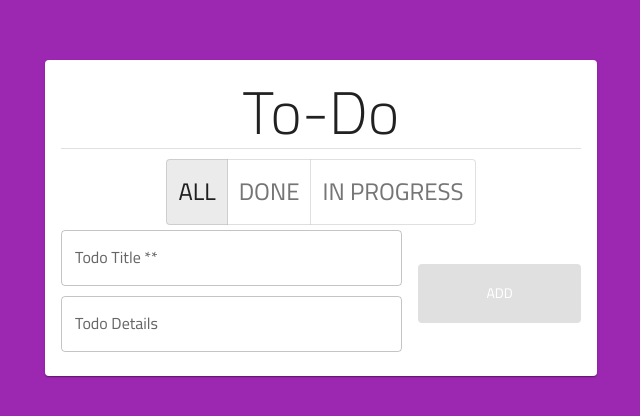
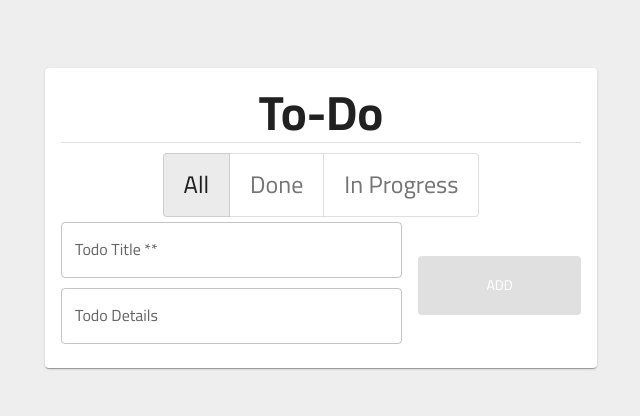
Before and after one commit to Mandela95/Todo-List-React-Js, a React (Create React App) app: page / in a window 1280 px wide. Shown: the part 182-598 px from the top of the page, without its empty margins (319-959 px from the left). Built offline with nearby package versions, Linux system fonts and the light colour scheme.

Commit message:
update style of components

```diff
--- a/src/App.css
+++ b/src/App.css
@@ -1,41 +1,20 @@
 .App {
   text-align: center;
+  display: flex;
+  justify-content: center;
+  align-items: center;
+  min-height: 100vh;
+  background: #eee;
 }
 
-.App-logo {
-  height: 40vmin;
-  pointer-events: none;
+.todoTitle {
+  font-weight: bold !important;
+  font-size: 3rem !important;
 }
 
-@media (prefers-reduced-motion: no-preference) {
-  .App-logo {
-    animation: App-logo-spin infinite 20s linear;
-  }
-}
-
-.App-header {
-  background-color: #282c34;
-  min-height: 100vh;
-  display: flex;
-  flex-direction: column;
-  align-items: center;
-  justify-content: center;
-  font-size: calc(10px + 2vmin);
-  color: white;
-}
-
-.App-link {
-  color: #61dafb;
-}
-
-@keyframes App-logo-spin {
-  from {
-    transform: rotate(0deg);
-  }
-
-  to {
-    transform: rotate(360deg);
-  }
+.toggleBtn {
+  text-transform: capitalize !important;
+  padding: 10px 20px !important;
 }
 
 @media (max-width: 768px) {
@@ -55,6 +34,9 @@
 }
 
 .todoCard {
+  background: #eee !important;
+  color: #fff;
+  margin: 20px 0;
   transition: all .3s !important;
 }
 
@@ -97,22 +79,25 @@
 /* Custom Fonts */
 
 ::-webkit-scrollbar {
-  width: 15px;
+  width: 12px;
 }
 
 ::-webkit-scrollbar-thumb {
-  background-color: #35008b;
+  background-color: #aaa;
   border-radius: 10px;
 }
 
 /* Small Screens */
 @media (max-width: 565px) {
   .card {
-    display: block !important;
+    flex-direction: column;
+    gap: 5px;
   }
+
   .todoTitle {
     font-size: 50px !important;
   }
+
   .toggleBtn {
     font-size: 15px !important;
   }
--- a/src/App.js
+++ b/src/App.js
@@ -1,6 +1,6 @@
 import "./App.css";
 import { ThemeProvider, createTheme } from "@mui/material/styles";
-import { purple, deepPurple } from "@mui/material/colors";
+import { grey, blueGrey } from "@mui/material/colors";
 import TodoList from "./components/TodoList";
 import { TodosContext } from "./contexts/TodosContext";
 import { v4 as uuid } from "uuid";
@@ -9,10 +9,10 @@ import { useState } from "react";
 const theme = createTheme({
   palette: {
     primary: {
-      main: purple[500],
+      main: grey[500],
     },
     secondary: {
-      main: deepPurple[900],
+      main: blueGrey[900],
     },
   },
   typography: {
@@ -49,16 +49,7 @@ function App() {
 
   return (
     <ThemeProvider theme={theme}>
-      <div
-        className="App"
-        style={{
-          display: "flex",
-          justifyContent: "center",
-          alignItems: "center",
-          minHeight: "100vh",
-          backgroundColor: "#9c27b0",
-        }}
-      >
+      <div className="App">
         <TodosContext.Provider value={{ todos, setTodos }}>
           <TodoList />
         </TodosContext.Provider>
```
Lines whose indentation alone changed are shown as unchanged.
